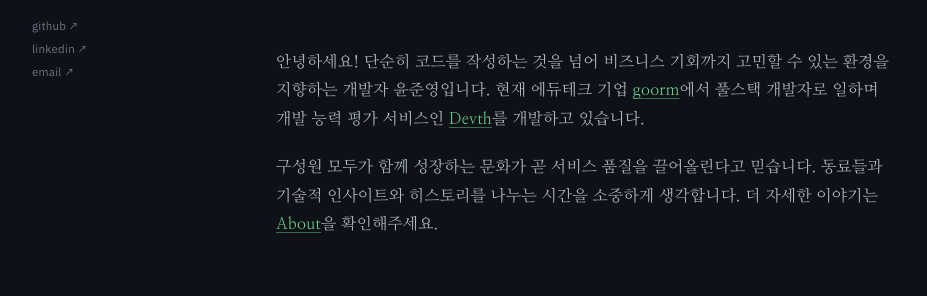
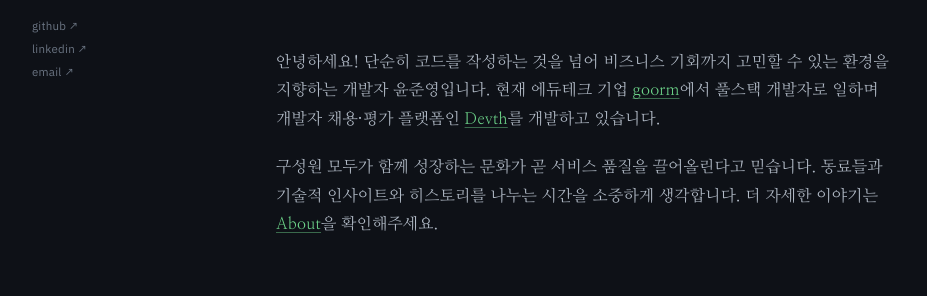
Before and after one commit to ypjun100/v2.junyeong.dev, a Jekyll site: the page built from index.html, in a window 1280 px wide and 900 px high. Shown: the part 305-601 px from the top of the window, without its empty margins (138-1065 px from the left). Built offline with Jekyll 4.4.1, drawn with Linux system fonts in a browser that asks for light colours.

Commit message:
content: describe Devth as a hiring and assessment platform

```diff
--- a/index.html
+++ b/index.html
@@ -7,7 +7,7 @@
   {%- include intro-block.html -%}
 
   <div class="home__about">
-    <p>안녕하세요! 단순히 코드를 작성하는 것을 넘어 비즈니스 기회까지 고민할 수 있는 환경을 지향하는 개발자 윤준영입니다. 현재 에듀테크 기업 <a href="https://goorm.co" target="_blank" rel="noopener">goorm</a>에서 풀스택 개발자로 일하며 개발 능력 평가 서비스인 <a href="https://devth.io" target="_blank" rel="noopener">Devth</a>를 개발하고 있습니다.</p>
+    <p>안녕하세요! 단순히 코드를 작성하는 것을 넘어 비즈니스 기회까지 고민할 수 있는 환경을 지향하는 개발자 윤준영입니다. 현재 에듀테크 기업 <a href="https://goorm.co" target="_blank" rel="noopener">goorm</a>에서 풀스택 개발자로 일하며 개발자 채용·평가 플랫폼인 <a href="https://devth.io" target="_blank" rel="noopener">Devth</a>를 개발하고 있습니다.</p>
     <p>구성원 모두가 함께 성장하는 문화가 곧 서비스 품질을 끌어올린다고 믿습니다. 동료들과 기술적 인사이트와 히스토리를 나누는 시간을 소중하게 생각합니다. 더 자세한 이야기는 <a href="{{ '/about/' | relative_url }}">About</a>을 확인해주세요.</p>
   </div>
 
```
